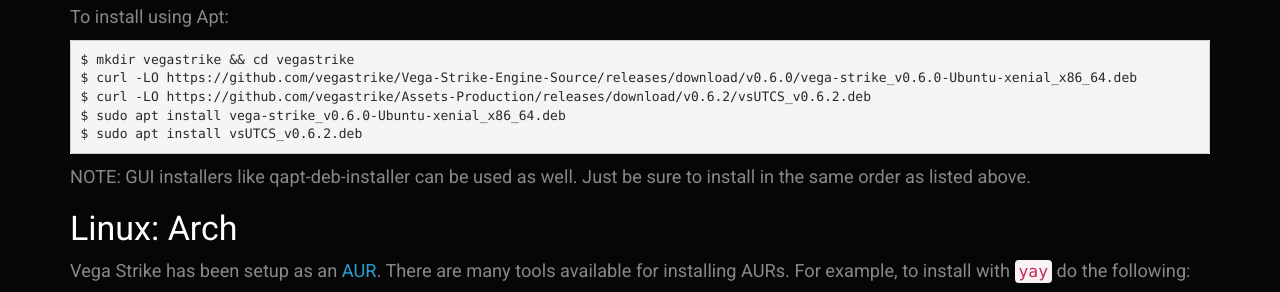
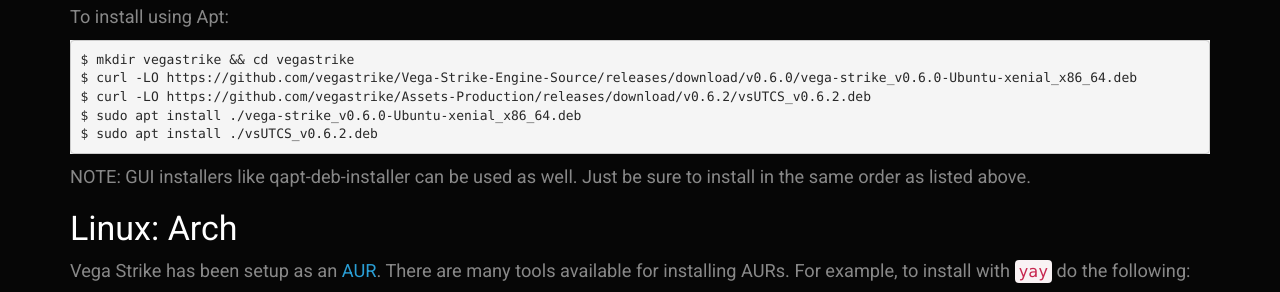
Before and after one commit to vegastrike/vegastrike.github.io, a Jekyll site: the page built from assets/installation.md, in a window 1280 px wide and 900 px high, scrolled down 909 px. Shown: the part 455-747 px from the top of the window. Built offline with Jekyll 4.4.1, drawn with Linux system fonts in a browser that asks for light colours.

Commit message:
Peer Review: commandline fix

```diff
--- a/assets/installation.md
+++ b/assets/installation.md
@@ -62,8 +62,8 @@
 	$ mkdir vegastrike && cd vegastrike
 	$ curl -LO https://github.com/vegastrike/Vega-Strike-Engine-Source/releases/download/v0.6.0/vega-strike_v0.6.0-Ubuntu-xenial_x86_64.deb
 	$ curl -LO https://github.com/vegastrike/Assets-Production/releases/download/v0.6.2/vsUTCS_v0.6.2.deb
-	$ sudo apt install vega-strike_v0.6.0-Ubuntu-xenial_x86_64.deb
-	$ sudo apt install vsUTCS_v0.6.2.deb
+	$ sudo apt install ./vega-strike_v0.6.0-Ubuntu-xenial_x86_64.deb
+	$ sudo apt install ./vsUTCS_v0.6.2.deb
 
 NOTE: GUI installers like qapt-deb-installer can be used as well. Just be sure to install in the same order as listed above.
 
```
